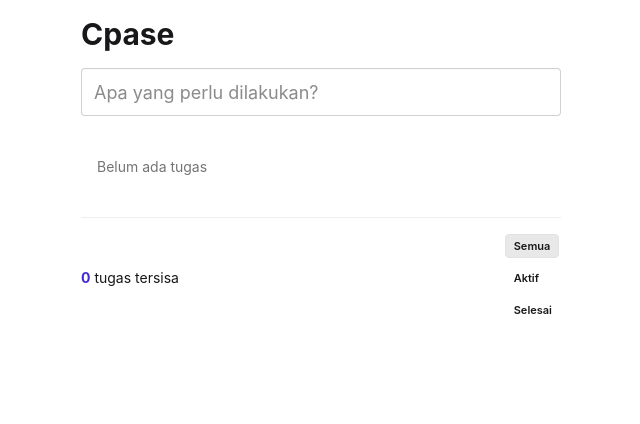
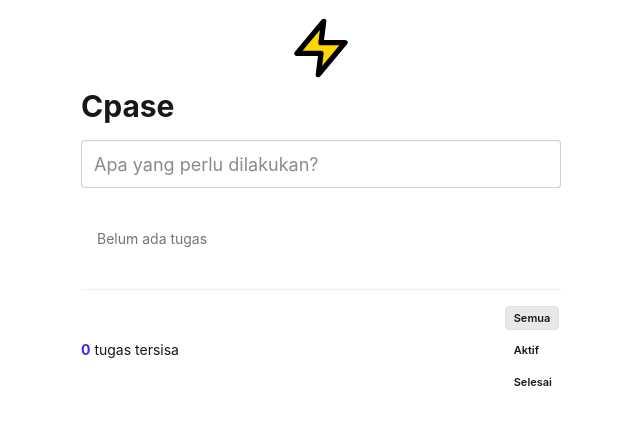
Before and after one commit to ginaze/cpase, a Svelte app: page / in a window 1280 px wide. Shown: the top 424 px of the page, without its empty margins (319-959 px from the left). Built offline with nearby package versions, Linux system fonts and the light colour scheme.

Commit message:
feat: add favicon.svg to public, fix header logo and page title

```diff
--- a/index.html
+++ b/index.html
@@ -3,7 +3,8 @@
 	<head>
 		<meta charset="UTF-8" />
 		<meta name="viewport" content="width=device-width, initial-scale=1.0" />
-		<title>TodoMVC</title>
+		<title>Cpase</title>
+		<link rel="icon" type="image/svg+xml" href="/favicon.svg" />
 	</head>
 	<body>
 		<div id="app"></div>
--- a/src/components/Header.svelte
+++ b/src/components/Header.svelte
@@ -13,6 +13,9 @@
 </script>
 
 <header class="header">
+	<div class="mb-2 flex justify-center">
+		<img src="/favicon.svg" alt="Cpase Logo" class="h-16 w-16" />
+	</div>
 	<h1 class="mb-4 text-3xl font-bold text-base-content">Cpase</h1>
 	<input
 		class="input-bordered input w-full input-lg"
```
Also changed, not shown: public/favicon.svg (renamed from src/lib/assets/favicon.svg).
